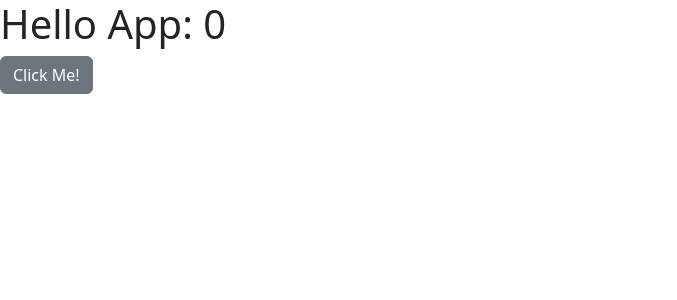
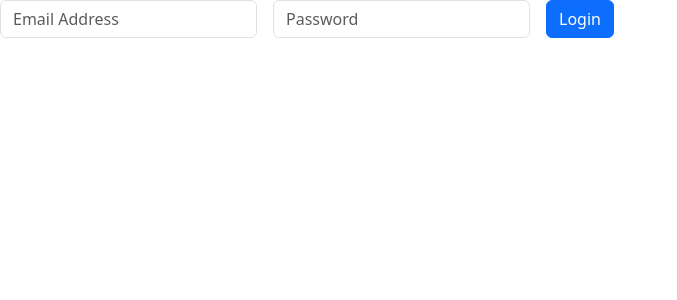
Before and after one commit to pall-pandiyan/react_training, a React (Vite) app in the folder grocery_list/: page / in a window 1280 px wide. Shown: the top 300 px of the page, without its empty margins (0-677 px from the left). Built offline with nearby package versions, Linux system fonts and the light colour scheme.

Commit message:
simple login page

```diff
--- a/grocery_list/src/pages/App.tsx
+++ b/grocery_list/src/pages/App.tsx
@@ -1,19 +1,13 @@
-import { useState } from "react";
-import Button from "../components/Button";
+import Login from "./Login";
 
 function App() {
-  const [count, setCount] = useState(0);
-
   return (
     <>
-      <h1 onClick={() => setCount(count + 1)}>Hello App: {count}</h1>
-      <Button
-        className="btn-primary"
-        color="secondary"
-        onClick={(e) => console.log(e)}
-      >
-        Click Me!
-      </Button>
+      <Login
+        onSubmit={(data) => {
+          console.log(data);
+        }}
+      />
     </>
   );
 }
--- /dev/null
+++ b/grocery_list/src/pages/Login.tsx
@@ -0,0 +1,77 @@
+//
+// Facebook like login page. email, password inputs and submit button vertically stacked.
+// emailText    : string : optional (default: Email Address)
+// passwordText : string : optional (default: Password)
+// submitText   : string : optional (default: Login)
+// onSubmit     : submit function   : required  (event as input returns nothing)
+//
+// Developer: Pall Pandiyan.S
+//
+
+import { useRef } from "react";
+
+interface FormData {
+  email: string;
+  password: string;
+}
+
+interface Props {
+  emailText?: string;
+  passwordText?: string;
+  submitText?: string;
+  onSubmit: (data: FormData) => void;
+}
+
+function Login({
+  emailText = "Email Address",
+  passwordText = "Password",
+  submitText = "Login",
+  onSubmit,
+}: Props) {
+  const emailRef = useRef<HTMLInputElement>(null);
+  const passwordRef = useRef<HTMLInputElement>(null);
+
+  function handleSubmit(
+    event: React.MouseEvent<HTMLButtonElement, MouseEvent>
+  ) {
+    event.preventDefault();
+    onSubmit({
+      email: emailRef.current ? emailRef.current.value : "",
+      password: passwordRef.current ? passwordRef.current.value : "",
+    });
+  }
+
+  return (
+    <form className="row g-3">
+      <div className="col-auto">
+        <input
+          id="email_input"
+          type="text"
+          ref={emailRef}
+          className="form-control"
+          placeholder={emailText}
+        />
+      </div>
+      <div className="col-auto">
+        <input
+          id="password_input"
+          type="password"
+          ref={passwordRef}
+          className="form-control"
+          placeholder={passwordText}
+        />
+      </div>
+      <div className="col-auto">
+        <button
+          type="submit"
+          className="btn btn-primary mb-3"
+          onClick={handleSubmit}
+        >
+          {submitText}
+        </button>
+      </div>
+    </form>
+  );
+}
+
+export default Login;
```
